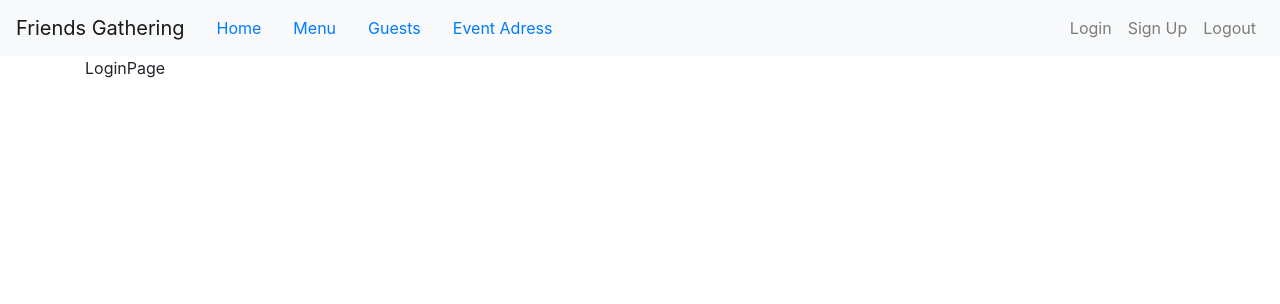
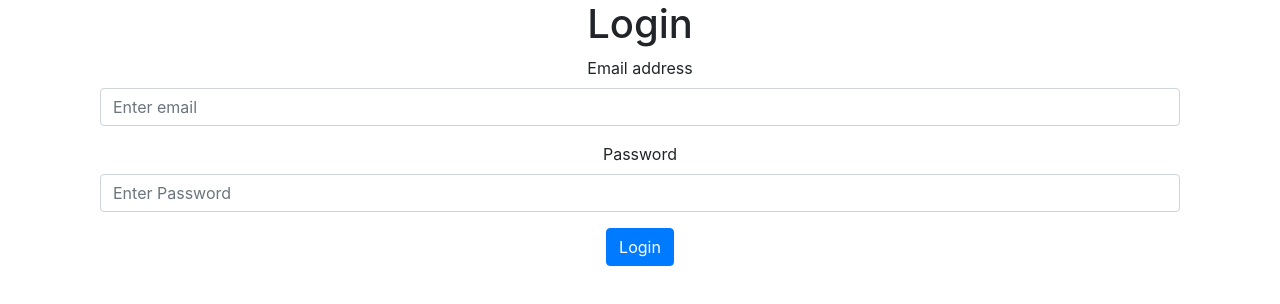
Before and after one commit to eligoldf/Friends-gathering, a React (Create React App) app: page /#/login in a window 1280 px wide. Shown: the top 304 px of the page. Built offline with nearby package versions, Linux system fonts and the light colour scheme.

Commit message:
added login validation

```diff
--- a/package.json
+++ b/package.json
@@ -17,8 +17,10 @@
     "react": "^17.0.1",
     "react-bootstrap": "^1.4.3",
     "react-dom": "^17.0.1",
+    "react-redux": "^7.2.2",
     "react-router-dom": "^5.2.0",
     "react-scripts": "4.0.1",
+    "redux": "^4.0.5",
     "typescript": "^4.1.3",
     "web-vitals": "^0.2.4",
     "yup": "^0.32.8"
--- a/src/App.js
+++ b/src/App.js
@@ -12,7 +12,9 @@ import GatheringNavbar from './components/GatheringNavbar';
 
 const App = () => (
   <HashRouter>
-    <GatheringNavbar />
+    <Route exact path={['/', '/groceries', '/guests', '/adress']}>
+      <GatheringNavbar />
+    </Route>
     <Container>
       <Switch>
         <Route exact path="/">
--- /dev/null
+++ b/src/data/users.json
@@ -0,0 +1,20 @@
+[
+    {
+        "id": 1,
+        "firstName": "John",
+        "lastName": "Doe",
+        "email": "johndoe@gmail.com",
+        "isAdmin": true,
+        "password": "123",
+        "phone": "054-321-33-33"
+    },
+    {
+        "id": 2,
+        "firstName": "Sara",
+        "lastName": "Doe",
+        "email": "sara@sara.com",
+        "isAdmin": false,
+        "password": "abc",
+        "phone": "052-542-53-33"
+    }
+]
--- a/src/index.js
+++ b/src/index.js
@@ -1,12 +1,16 @@
 import React from 'react';
 import ReactDOM from 'react-dom';
+import { Provider } from 'react-redux';
+import store from './store';
 import App from './App';
 import reportWebVitals from './reportWebVitals';
 
 ReactDOM.render(
-  <React.StrictMode>
-    <App />
-  </React.StrictMode>,
+  <Provider store={store}>
+    <React.StrictMode>
+      <App />
+    </React.StrictMode>
+  </Provider>,
   document.getElementById('root'),
 );
 
--- a/src/pages/LoginPage.js
+++ b/src/pages/LoginPage.js
@@ -1,9 +1,79 @@
 import React from 'react';
+import { useDispatch } from 'react-redux';
+import { Container, Form, Button } from 'react-bootstrap';
+import { useFormik } from 'formik';
+import * as Yup from 'yup';
+import users from '../data/users.json';
+import { loginSuccess } from '../store/user';
 
-const LoginPage = () => (
-  <div>
-    LoginPage
-  </div>
-);
+const LoginPage = () => {
+  const dispatch = useDispatch();
 
+  const validationSchema = Yup.object({
+    email: Yup.string().email().required(),
+    password: Yup.string().min(3).required(),
+  });
+
+  const handleValidation = ({ email, password }, { resetForm, setSubmitting, setFieldError }) => {
+    const isActiveUser = users.find((user) => user.email === email && user.password === password);
+
+    if (isActiveUser === undefined) {
+      resetForm();
+      setSubmitting(false);
+      setFieldError('user', 'There is no such user');
+    } else {
+      const activeUser = isActiveUser.firstName;
+      dispatch(loginSuccess(activeUser));
+      setSubmitting(false);
+      resetForm();
+    }
+  };
+
+  const {
+    handleSubmit, handleChange, values, errors,
+  } = useFormik({
+    initialValues: {
+      email: '',
+      password: '',
+    },
+    onSubmit: handleValidation,
+    validationSchema,
+  });
+
+  return (
+    <Container className="c-login-page text-center">
+      <h1>Login</h1>
+      <Form onSubmit={handleSubmit}>
+        <Form.Group controlId="formGroupEmail">
+          <Form.Label>Email address</Form.Label>
+          <Form.Control
+            name="email"
+            type="email"
+            placeholder="Enter email"
+            value={values.email}
+            onChange={handleChange}
+            isInvalid={!!errors.email}
+          />
+          {errors.email}
+        </Form.Group>
+        <Form.Group controlId="formGroupPassword">
+          <Form.Label>Password</Form.Label>
+          <Form.Control
+            name="password"
+            type="password"
+            placeholder="Enter Password"
+            value={values.password}
+            onChange={handleChange}
+            isInvalid={!!errors.password}
+          />
+          {errors.password}
+          {errors.user}
+        </Form.Group>
+        <Button variant="primary" type="submit">
+          Login
+        </Button>
+      </Form>
+    </Container>
+  );
+};
 export default LoginPage;
--- a/src/pages/SignupPage.js
+++ b/src/pages/SignupPage.js
@@ -1,9 +1,35 @@
 import React from 'react';
+import { Container, Form, Button } from 'react-bootstrap';
 
 const SignupPage = () => (
-  <div>
-    SignupPage
-  </div>
+  <Container className="c-signup-page text-center">
+    <h1>Sign Up</h1>
+    <Form>
+      <Form.Group controlId="first-name">
+        <Form.Label>First Name</Form.Label>
+        <Form.Control type="text" placeholder="First Name" />
+      </Form.Group>
+      <Form.Group controlId="last-name">
+        <Form.Label>Last Name</Form.Label>
+        <Form.Control type="text" placeholder="last Name" />
+      </Form.Group>
+      <Form.Group controlId="phone">
+        <Form.Label>Phone Number</Form.Label>
+        <Form.Control type="text" placeholder="Phone Number" />
+      </Form.Group>
+      <Form.Group controlId="email">
+        <Form.Label>Email address</Form.Label>
+        <Form.Control type="email" placeholder="Email" />
+      </Form.Group>
+      <Form.Group controlId="password">
+        <Form.Label>Password</Form.Label>
+        <Form.Control type="password" placeholder="Password" />
+      </Form.Group>
+      <Button variant="primary" type="submit">
+        Sign Up
+      </Button>
+    </Form>
+  </Container>
 );
 
 export default SignupPage;
--- /dev/null
+++ b/src/store/index.js
@@ -0,0 +1,12 @@
+import { configureStore, combineReducers } from '@reduxjs/toolkit';
+import user from './user';
+
+const reducer = combineReducers({
+  user,
+});
+
+const store = configureStore({
+  reducer,
+});
+
+export default store;
--- /dev/null
+++ b/src/store/user.js
@@ -0,0 +1,21 @@
+/* eslint-disable no-param-reassign */
+import { createSlice } from '@reduxjs/toolkit';
+// import axios from 'axios';
+
+const userSlice = createSlice({
+  name: 'user',
+  initialState: {
+    activeUser: null,
+  },
+  reducers: {
+    loginSuccess: (state, action) => {
+      state.activeUser = action.payload;
+    },
+    logoutSuccess: (state) => {
+      state.activeUser = null;
+    },
+  },
+});
+
+export default userSlice.reducer;
+export const { loginSuccess, logoutSuccess } = userSlice.actions;
```
Also changed, not shown: 2 other files (tests, documents, lock files or other folders).
